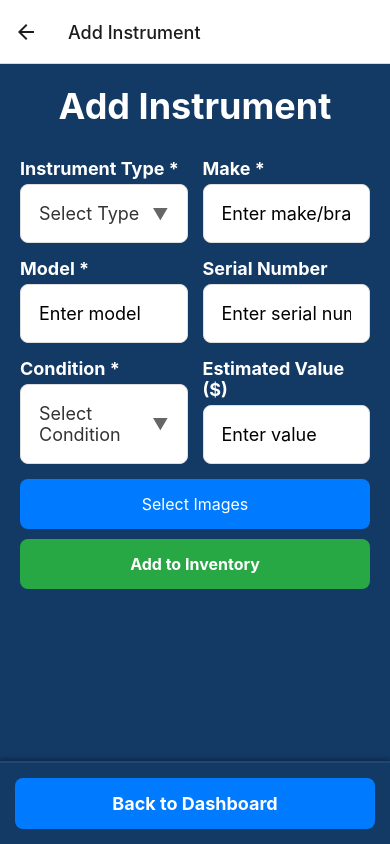
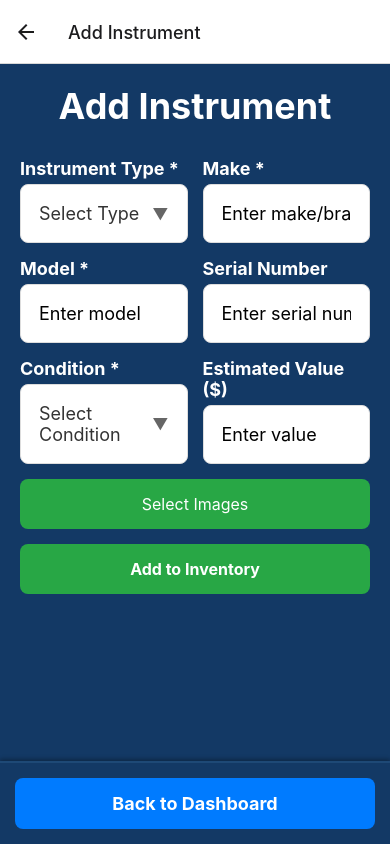
Before and after one commit to dps3ven/my_stuff, a React Native app: screen /AddInstrument in a window 390 px wide. Built offline with nearby package versions, Linux system fonts and the light colour scheme.

Commit message:
added some touch opacity

```diff
--- a/screens/AddInstrumentScreen.js
+++ b/screens/AddInstrumentScreen.js
@@ -278,15 +278,15 @@ export default function AddInstrumentScreen({ navigation, route }) {
                 </View>
               </View>
 
-              <TouchableOpacity style={styles.imageButton} onPress={pickImage}>
-                <Text style={styles.imageButtonText}>Select Images</Text>
-              </TouchableOpacity>
-
               {Platform.OS !== 'web' && (
                 <TouchableOpacity style={styles.cameraButton} onPress={takePhoto}>
                   <Text style={styles.imageButtonText}>📷 Take Photo</Text>
                 </TouchableOpacity>
               )}
+
+              <TouchableOpacity style={styles.imageButton} onPress={pickImage}>
+                <Text style={styles.imageButtonText}>Select Images</Text>
+              </TouchableOpacity>
 
               {Platform.OS !== 'web' && instrument.images.length > 0 && (
                 <View style={styles.imageGallery}>
@@ -449,16 +449,21 @@ const styles = StyleSheet.create({
     color: '#333',
   },
   imageButton: {
-    backgroundColor: '#007bff',
-    padding: 15,
-    borderRadius: 8,
-    marginBottom: 10,
-  },
-  cameraButton: {
-    backgroundColor: '#6c757d',
+    backgroundColor: '#28a745',
     padding: 15,
     borderRadius: 8,
     marginBottom: 15,
+  },
+  cameraButton: {
+    backgroundColor: '#28a745',
+    padding: 18,
+    borderRadius: 8,
+    marginBottom: 10,
+    shadowColor: '#000',
+    shadowOffset: { width: 0, height: 2 },
+    shadowOpacity: 0.25,
+    shadowRadius: 4,
+    elevation: 5,
   },
   imageButtonText: {
     color: 'white',
```
